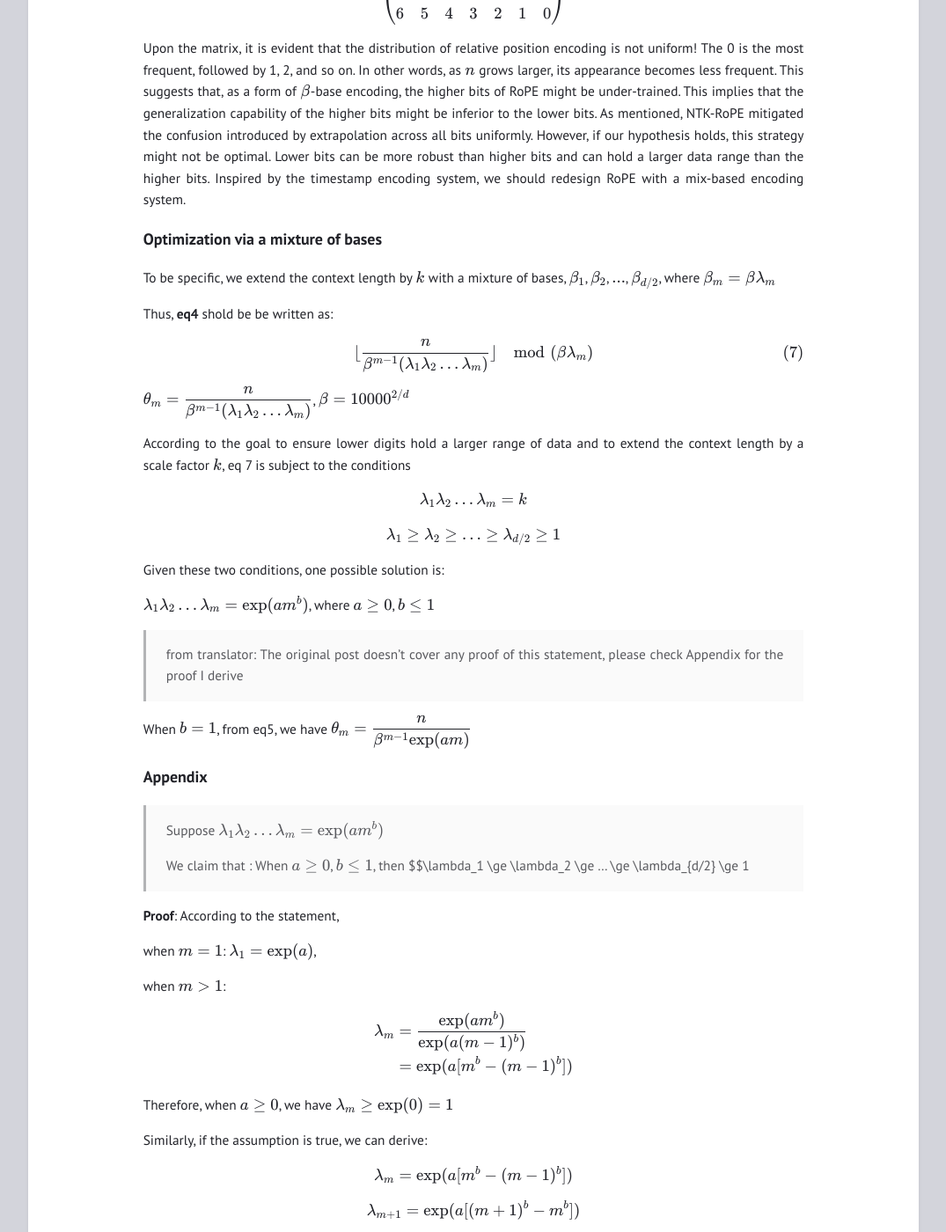
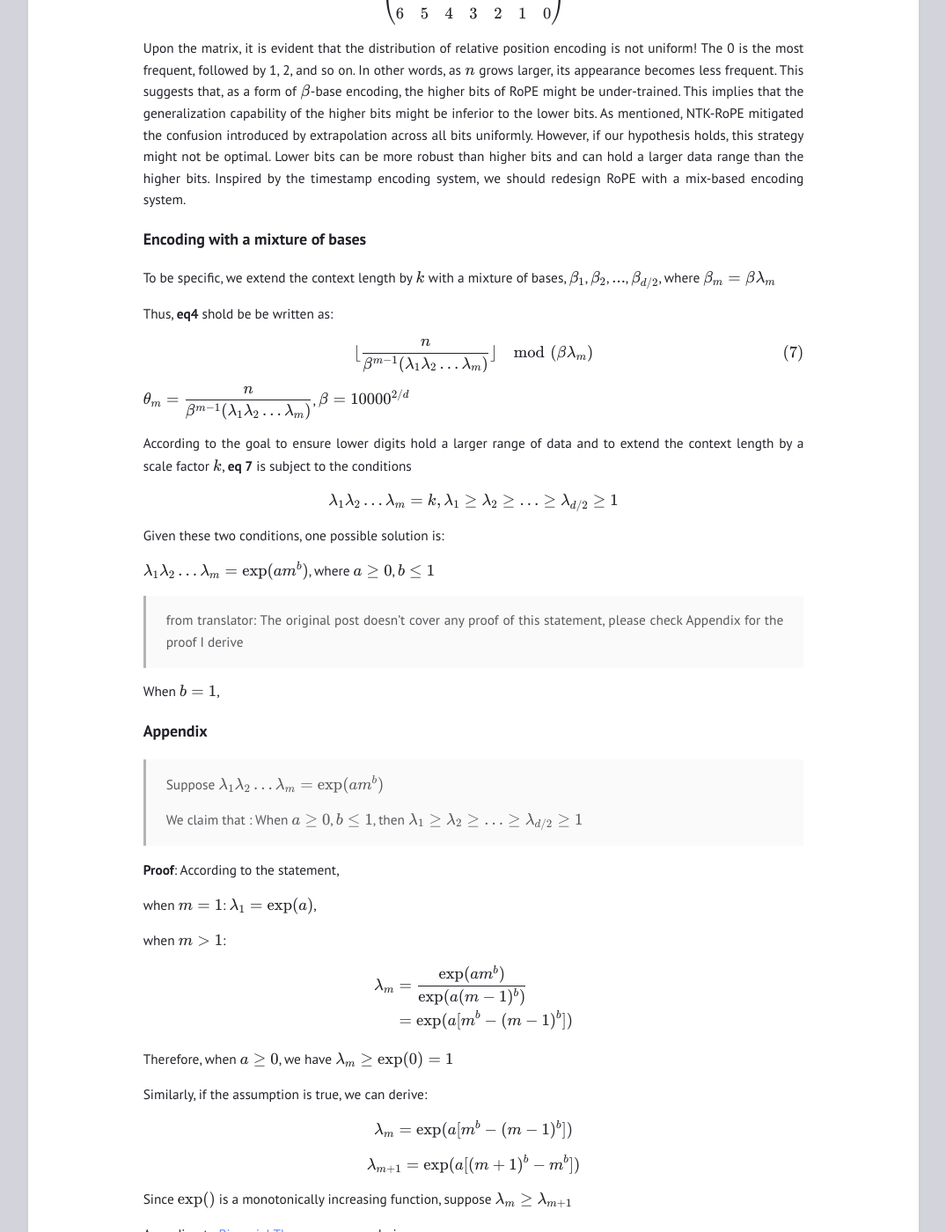
Before and after one commit to NormXU/NormXU.github.io, a Jekyll site: the page built from _posts/2023-08-13-Rethinking-Rotary-Position-Embedding-2.md, in a window 1280 px wide and 1400 px high, scrolled down 2102 px. Shown: the whole window at 88% size, without its empty margins (102-1177 px from the left). Built offline with Jekyll 4.4.1, drawn with Linux system fonts in a browser that asks for light colours.

Commit message:
update blog

```diff
--- a/_posts/2023-08-13-Rethinking-Rotary-Position-Embedding-2.md
+++ b/_posts/2023-08-13-Rethinking-Rotary-Position-Embedding-2.md
@@ -73,7 +73,7 @@ $$
 $$
 
 Upon the matrix, it is evident that the distribution of relative position encoding is not uniform! The 0 is the most frequent, followed by 1, 2, and so on. In other words, as $$n$$ grows larger, its appearance becomes less frequent. This suggests that, as a form of $$\beta$$-base encoding, the higher bits of RoPE might be under-trained. This implies that the generalization capability of the higher bits might be inferior to the lower bits. As mentioned, NTK-RoPE mitigated the confusion introduced by extrapolation across all bits uniformly. However, if our hypothesis holds, this strategy might not be optimal. Lower bits can be more robust than higher bits and can hold a larger data range than the higher bits. Inspired by the timestamp encoding system, we should redesign RoPE with a mix-based encoding system.
-### Optimization via a mixture of bases
+### Encoding with a mixture of bases
 To be specific, we extend the context length by $$k$$ with a mixture of bases, $$\beta_1$$, $$\beta_2$$, $$...$$, $$\beta_{d/2}$$, where $$\beta_m = \beta\lambda_m$$
 
 Thus, **eq4** shold be be written as:
@@ -82,11 +82,9 @@ $$ \begin{equation} \lfloor\dfrac{n}{\beta^{m-1}(\lambda_1\lambda_2…\lambda_m)
 
 $$\theta_m = \dfrac{n}{\beta^{m-1}(\lambda_1\lambda_2…\lambda_m)}$$, $$\beta = 10000^{2/d}$$
 
-According to the goal to ensure lower digits hold a larger range of data and to extend the context length by a scale factor $$k$$, eq 7 is subject to the conditions
+According to the goal to ensure lower digits hold a larger range of data and to extend the context length by a scale factor $$k$$, **eq 7** is subject to the conditions
 
-$$ \lambda_1\lambda_2…\lambda_m = k$$
-
-$$\lambda_1 \ge \lambda_2 \ge … \ge \lambda_{d/2} \ge 1$$
+$$ \lambda_1\lambda_2…\lambda_m = k, \lambda_1 \ge \lambda_2 \ge … \ge \lambda_{d/2} \ge 1$$
 
 Given these two conditions, one possible solution is:
 
@@ -96,9 +94,7 @@ $$ \lambda_1\lambda_2…\lambda_m = \text{exp}(am^b)$$,  where $$a \ge 0$$, $$b
 
 
 
-When $$b=1$$, from eq5, we have
-$$\theta_m = \dfrac{n}{\beta^{m-1}\text{exp}(am)}$$
-
+When $$b=1$$,
 
 
 
@@ -107,7 +103,7 @@ $$\theta_m = \dfrac{n}{\beta^{m-1}\text{exp}(am)}$$
 
 >  Suppose $$ \lambda_1\lambda_2…\lambda_m = \text{exp}(am^b)$$
 >
-> We claim that : When $$a \ge 0$$, $$b \le 1$$, then $$\lambda_1 \ge \lambda_2 \ge … \ge \lambda_{d/2} \ge 1
+> We claim that : When $$a \ge 0$$, $$b \le 1$$, then $$\lambda_1 \ge \lambda_2 \ge … \ge \lambda_{d/2} \ge 1$$
 
 
 __Proof__:
```
